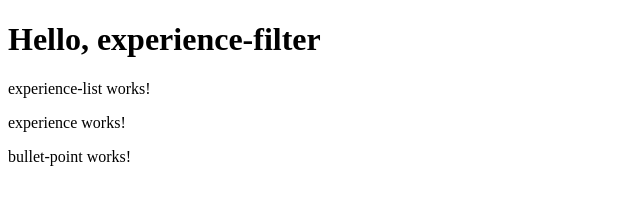
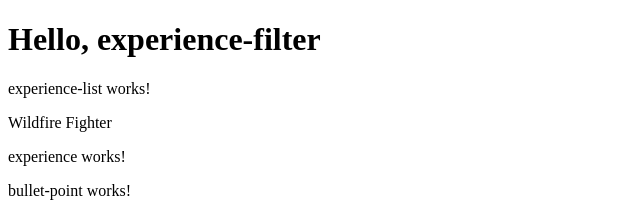
Before and after one commit to jasonTheDev/resume-builder, an Angular app: page / in a window 1280 px wide. Shown: the top 204 px of the page, without its empty margins (0-640 px from the left). Built offline with nearby package versions, Linux system fonts and the light colour scheme.

Commit message:
Create Experience Interface
Create an instance of the Experience type and display to screen

```diff
--- a/src/app/experience-list/experience-list.component.html
+++ b/src/app/experience-list/experience-list.component.html
@@ -1,2 +1,3 @@
 <p>experience-list works!</p>
+<p>{{ experience.position }}</p>
 <app-experience></app-experience>
--- a/src/app/experience-list/experience-list.component.ts
+++ b/src/app/experience-list/experience-list.component.ts
@@ -1,5 +1,6 @@
 import { Component } from '@angular/core';
 import { ExperienceComponent } from '../experience/experience.component';
+import { Experience } from '../experience';
 
 @Component({
   selector: 'app-experience-list',
@@ -10,4 +11,8 @@ import { ExperienceComponent } from '../experience/experience.component';
 })
 export class ExperienceListComponent {
 
+  experience: Experience = {
+    position: "Wildfire Fighter",
+    description: "Worked with an awesome team"
+  }
 }
--- /dev/null
+++ b/src/app/experience.ts
@@ -0,0 +1,4 @@
+export interface Experience {
+  position: string;
+  description: string;
+};
```
